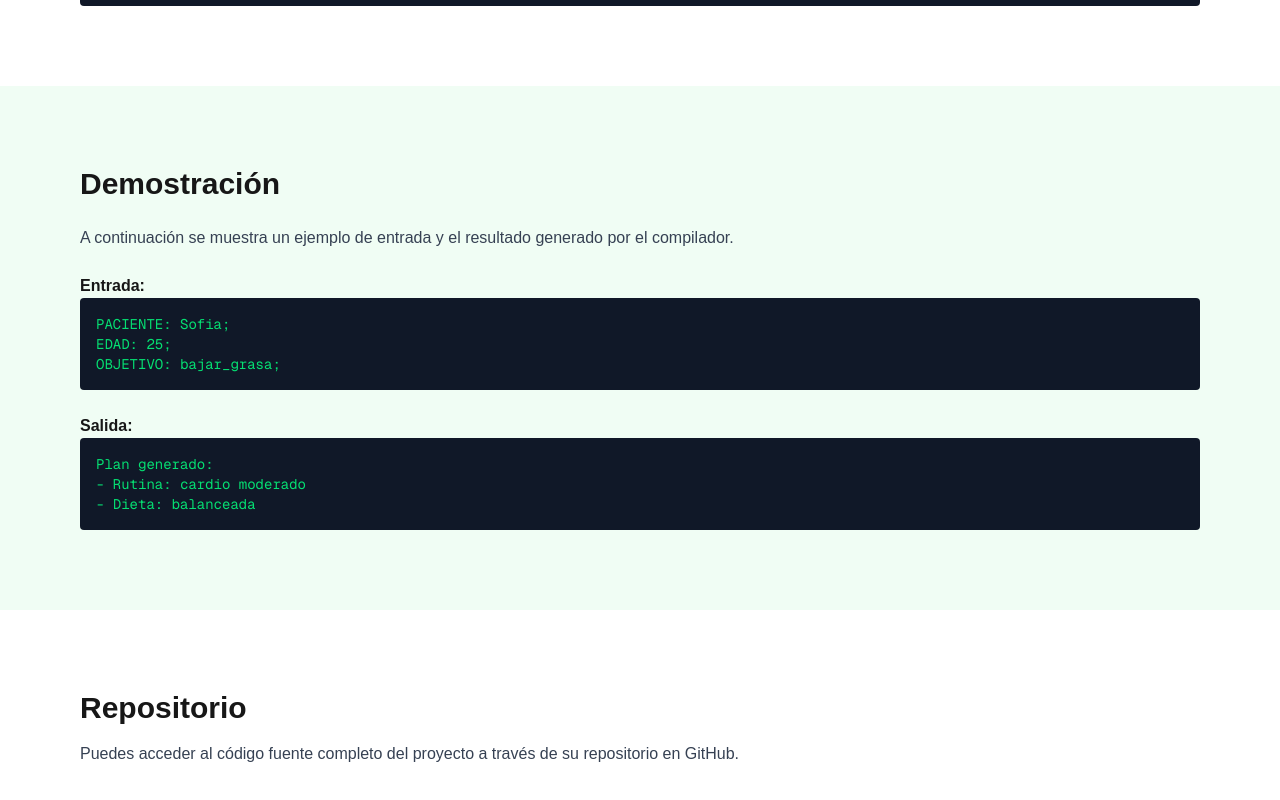
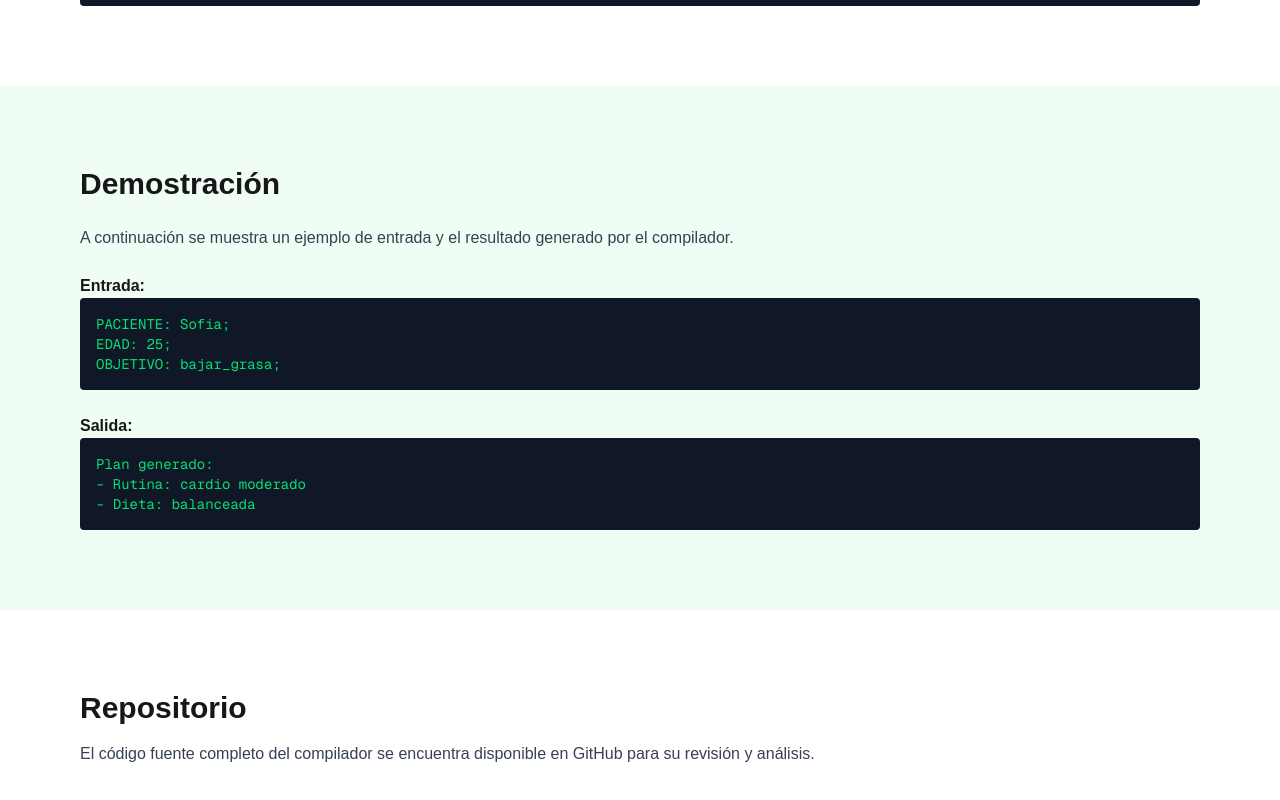
Before and after one commit to Ruben-online/Compilador-Web, a Next.js app: page / in a window 1280 px wide. Shown: the part 3510-4310 px from the top of the page. Built offline with nearby package versions, Linux system fonts and the light colour scheme.

Commit message:
feat: agregar sección de repositorio del proyecto

```diff
--- a/src/sections/repository.js
+++ b/src/sections/repository.js
@@ -1,9 +1,11 @@
 export default function Repository() {
   return (
     <section id="repo" className="p-20">
-      <h2 className="text-3xl font-bold">Repositorio</h2>
-      <p className="mt-4 text-gray-700">
-        Puedes acceder al código fuente completo del proyecto a través de su repositorio en GitHub.
+      <h2 className="text-3xl font-bold mb-4">Repositorio</h2>
+
+      <p className="text-gray-700">
+        El código fuente completo del compilador se encuentra disponible en GitHub
+        para su revisión y análisis.
       </p>
     </section>
   );
```
